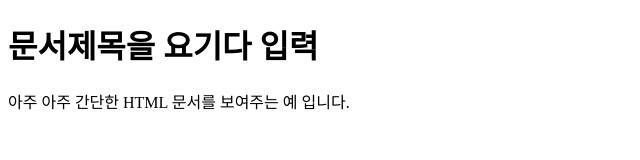
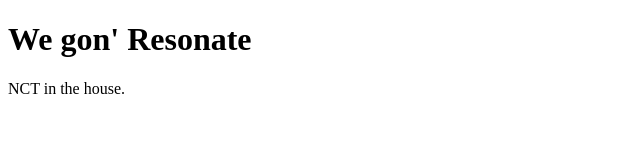
Before and after one commit to yanghaemi/htmlpractice, a plain HTML site: page index.html in a window 1280 px wide. Shown: the whole page, without its empty margins (0-640 px from the left). Drawn offline with Linux system fonts and the light colour scheme.

Commit message:
resonate.

```diff
--- a/index.html
+++ b/index.html
@@ -4,7 +4,7 @@
   <title>아주 간단한 HTML 문서 예</title>
  </head>
  <body>
-  <h1>문서제목을 요기다 입력</h1>
-  <p>아주 아주 간단한 HTML 문서를 보여주는 예 입니다.</p>
+  <h1>We gon' Resonate</h1>
+  <p>NCT in the house.</p>
 </body>
 </html>
```
